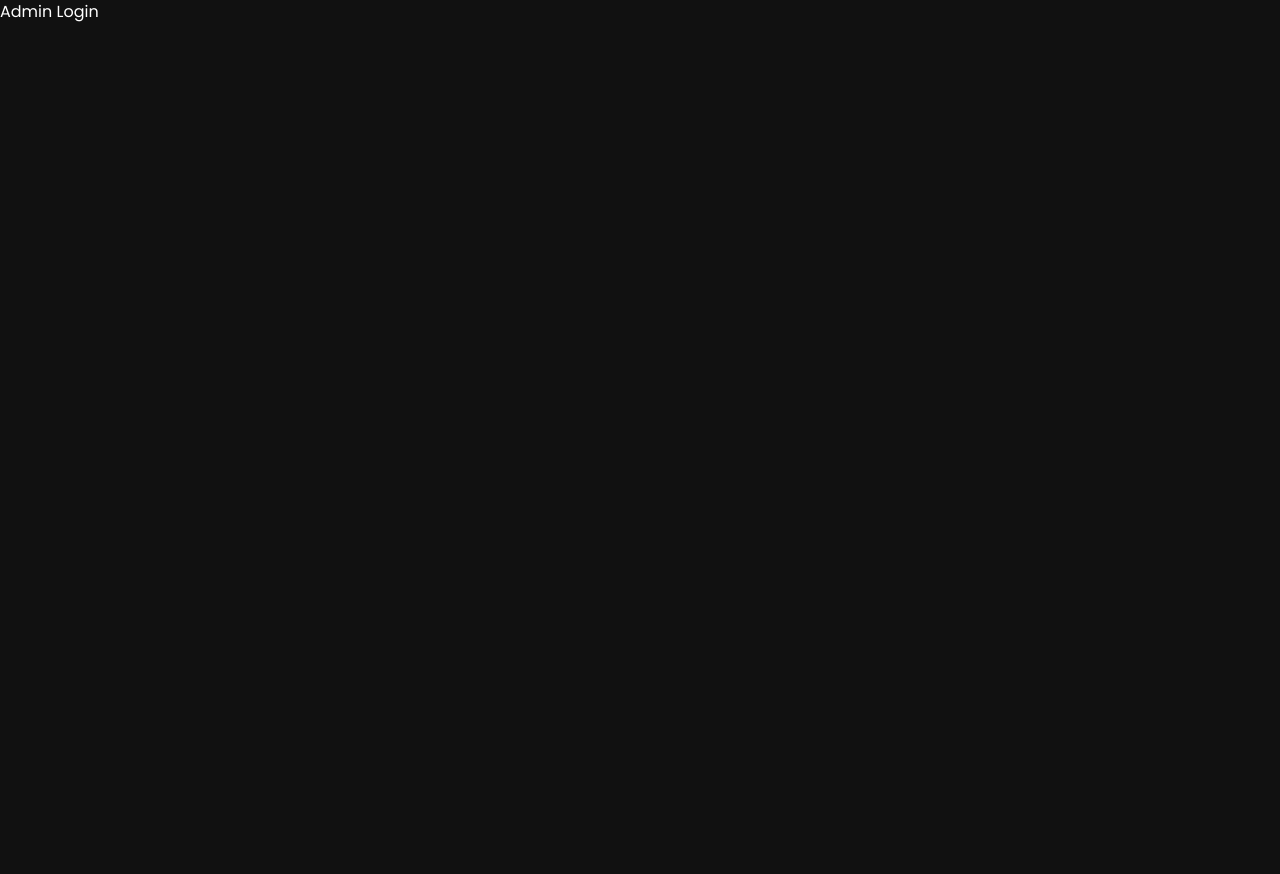
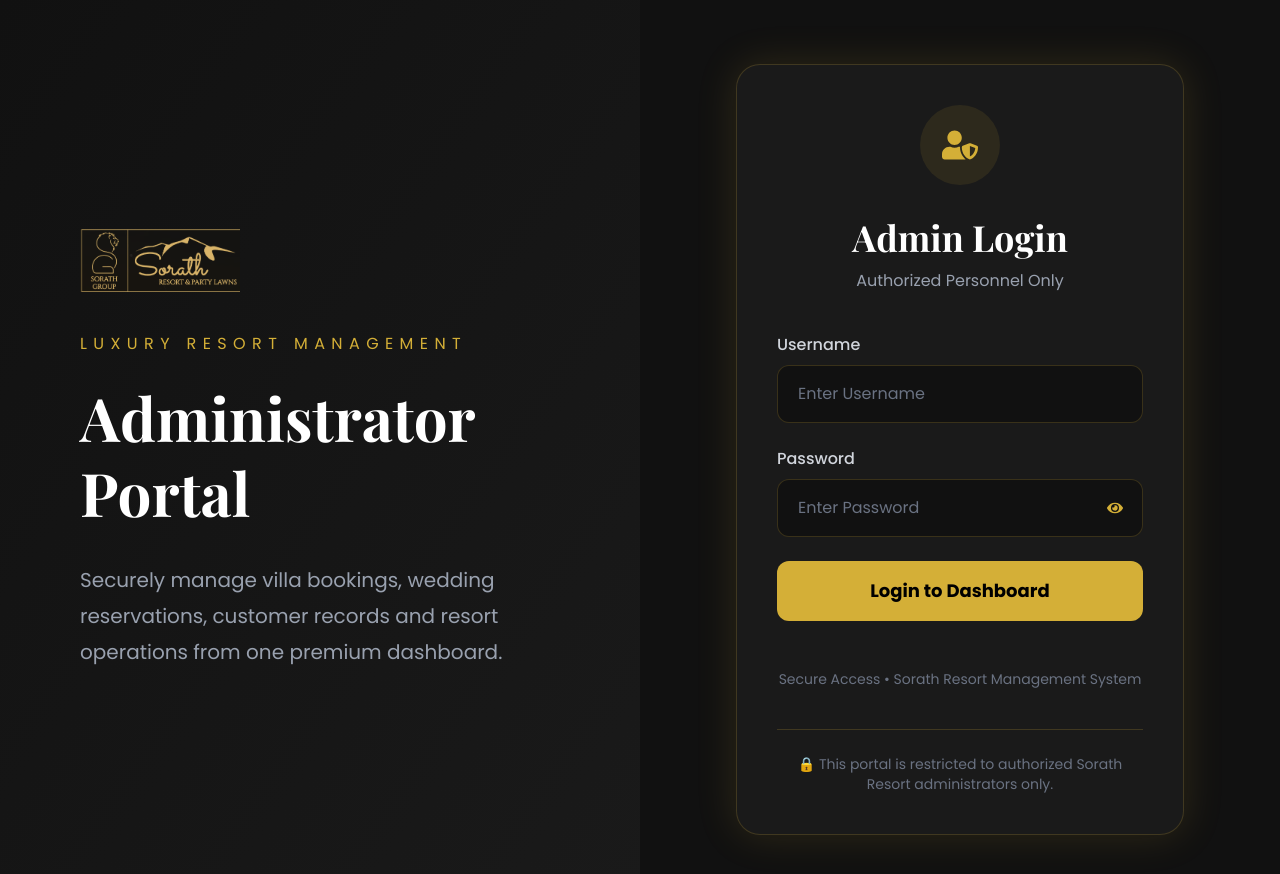
Before and after one commit to tirthkoradia45/SorathPartyPlot, a React (Vite) app in the folder frontend/: page /admin in a window 1280 px wide. Shown: the top 874 px of the page. Before the commit the page ends 800 px from the top, so only its background shows below. Built offline with nearby package versions, Linux system fonts and the light colour scheme.

Commit message:
UI OF ADMIN LOGIN PAGE

```diff
--- a/frontend/src/pages/AdminLogin.jsx
+++ b/frontend/src/pages/AdminLogin.jsx
@@ -1,12 +1,311 @@
-/**
- * AdminLogin Page Component
- * Page for administrative staff to log in to the system
- * TODO: Implement login form with authentication
- */
+import { useState } from "react";
+import { FaUserShield, FaEye, FaEyeSlash } from "react-icons/fa";
+import axios from "axios";
+import { useNavigate } from "react-router-dom";
+
+import logo from "../assets/logo.png";
+
 function AdminLogin() {
+
+  const navigate = useNavigate();
+
+  const [username, setUsername] = useState("");
+  const [password, setPassword] = useState("");
+
+  const [showPassword, setShowPassword] = useState(false);
+
+  const [loading, setLoading] = useState(false);
+
+  const [error, setError] = useState("");
+
+const handleLogin = async (e) => {
+
+  e.preventDefault();
+
+  setLoading(true);
+  setError("");
+
+  try {
+
+    const response = await axios.post(
+      "http://localhost:5000/api/admin/login",
+      {
+        username,
+        password,
+      }
+    );
+
+    if (response.data.success) {
+
+      localStorage.setItem(
+        "adminToken",
+        response.data.token
+      );
+
+      navigate("/admin/dashboard");
+
+    }
+
+  } catch (error) {
+
+    setError(
+
+      error.response?.data?.message ||
+
+      "Invalid Username or Password"
+
+    );
+
+  } finally {
+
+    setLoading(false);
+
+  }
+
+};
   return (
-    <h1>Admin Login</h1>
+
+    <div className="min-h-screen bg-[#111111] text-white flex">
+
+      {/* ==========================================
+          LEFT SECTION
+      ========================================== */}
+
+      <div className="hidden lg:flex lg:w-1/2 flex-col justify-center px-20 bg-gradient-to-br from-[#111111] to-[#1A1A1A]">
+
+        <img
+          src={logo}
+          alt="Sorath Resort"
+          className="w-40 mb-10"
+        />
+
+        <p className="uppercase tracking-[0.4em] text-[#D4AF37] mb-6">
+
+          Luxury Resort Management
+
+        </p>
+
+        <h1 className="font-serif text-6xl font-bold leading-tight mb-8">
+
+          Administrator Portal
+
+        </h1>
+
+        <p className="text-gray-400 text-xl leading-9 max-w-xl">
+
+          Securely manage villa bookings, wedding reservations,
+          customer records and resort operations from one premium dashboard.
+
+        </p>
+
+      </div>
+
+      {/* ==========================================
+          RIGHT SECTION
+      ========================================== */}
+
+      <div className="flex-1 flex items-center justify-center px-8 py-16">
+
+        <div className="w-full max-w-md bg-[#1A1A1A] border border-[#D4AF37]/20 rounded-3xl p-10 shadow-[0_0_40px_rgba(212,175,55,.15)]">
+
+          <div className="flex justify-center mb-8">
+
+            <div className="w-20 h-20 rounded-full bg-[#D4AF37]/10 flex items-center justify-center">
+
+              <FaUserShield
+                className="text-[#D4AF37]"
+                size={36}
+              />
+
+            </div>
+
+          </div>
+
+          <h2 className="text-center font-serif text-4xl font-bold mb-3">
+
+            Admin Login
+
+          </h2>
+
+          <p className="text-center text-gray-400 mb-10">
+
+            Authorized Personnel Only
+
+          </p>
+                    {/* ==========================================
+              LOGIN FORM
+          ========================================== */}
+
+          <form
+            onSubmit={handleLogin}
+            className="space-y-6"
+          >
+
+            {/* Username */}
+
+            <div>
+
+              <label className="block text-gray-300 mb-2 font-medium">
+
+                Username
+
+              </label>
+
+              <input
+                type="text"
+                placeholder="Enter Username"
+                value={username}
+                onChange={(e) => setUsername(e.target.value)}
+                required
+                className="w-full bg-[#111111]
+                           border border-[#D4AF37]/20
+                           rounded-xl
+                           px-5
+                           py-4
+                           text-white
+                           placeholder:text-gray-500
+                           focus:outline-none
+                           focus:border-[#D4AF37]
+                           focus:ring-2
+                           focus:ring-[#D4AF37]/20
+                           transition-all duration-300"
+              />
+
+            </div>
+
+            {/* Password */}
+
+            <div>
+
+              <label className="block text-gray-300 mb-2 font-medium">
+
+                Password
+
+              </label>
+
+              <div className="relative">
+
+                <input
+                  type={showPassword ? "text" : "password"}
+                  placeholder="Enter Password"
+                  value={password}
+                  onChange={(e) => setPassword(e.target.value)}
+                  required
+                  className="w-full bg-[#111111]
+                             border border-[#D4AF37]/20
+                             rounded-xl
+                             px-5
+                             py-4
+                             pr-14
+                             text-white
+                             placeholder:text-gray-500
+                             focus:outline-none
+                             focus:border-[#D4AF37]
+                             focus:ring-2
+                             focus:ring-[#D4AF37]/20
+                             transition-all duration-300"
+                />
+
+                <button
+                  type="button"
+                  onClick={() => setShowPassword(!showPassword)}
+                  className="absolute right-5 top-1/2 -translate-y-1/2 text-[#D4AF37] hover:scale-110 transition-all"
+                >
+
+                  {showPassword ? (
+
+                    <FaEyeSlash />
+
+                  ) : (
+
+                    <FaEye />
+
+                  )}
+
+                </button>
+
+              </div>
+
+            </div>
+                        {/* ==========================================
+                ERROR MESSAGE
+            ========================================== */}
+
+            {error && (
+
+              <div className="bg-red-500/10 border border-red-500 rounded-xl p-4">
+
+                <p className="text-red-400 text-center">
+
+                  {error}
+
+                </p>
+
+              </div>
+
+            )}
+
+            {/* ==========================================
+                LOGIN BUTTON
+            ========================================== */}
+
+            <button
+              type="submit"
+              disabled={loading}
+              className={`w-full py-4 rounded-xl font-bold text-lg transition-all duration-300 ${
+                loading
+                  ? "bg-gray-600 cursor-not-allowed"
+                  : "bg-[#D4AF37] text-black hover:bg-[#e4c25a] hover:shadow-[0_0_25px_rgba(212,175,55,.40)] hover:-translate-y-1"
+              }`}
+            >
+
+              {loading ? (
+
+                <div className="flex justify-center items-center gap-3">
+
+                  <div className="w-5 h-5 border-2 border-black border-t-transparent rounded-full animate-spin"></div>
+
+                  Logging In...
+
+                </div>
+
+              ) : (
+
+                "Login to Dashboard"
+
+              )}
+
+            </button>
+
+            <p className="text-center text-gray-500 text-sm mt-6">
+
+              Secure Access • Sorath Resort Management System
+
+            </p>
+
+          </form>
+                    {/* ==========================================
+              SECURITY NOTICE
+          ========================================== */}
+
+          <div className="mt-10 pt-6 border-t border-[#D4AF37]/20">
+
+            <p className="text-center text-gray-500 text-sm">
+
+              🔒 This portal is restricted to authorized Sorath Resort administrators only.
+
+            </p>
+
+          </div>
+
+        </div>
+
+      </div>
+
+    </div>
+
   );
+
 }
 
 export default AdminLogin;
```
